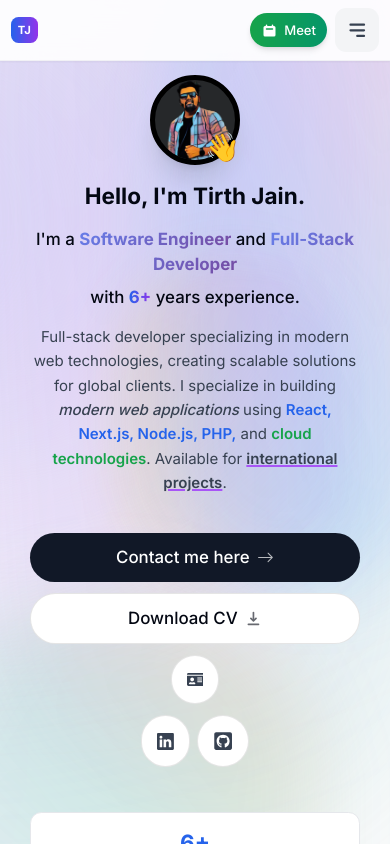
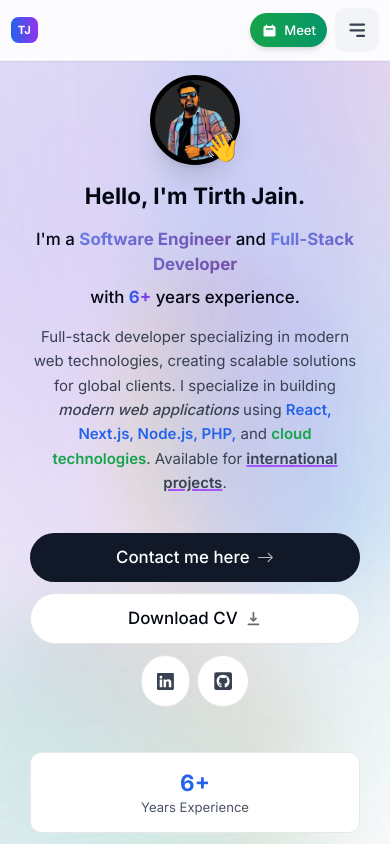
Before and after one commit to Tirth886/tirth-jain-dev, a Next.js app: page / in a window 390 px wide. Shown: the top 844 px of the page. Built offline with nearby package versions, Linux system fonts and the light colour scheme.

Commit message:
Hide profile card button on mobile; adjust visibility for better user experience

```diff
--- a/components/intro.tsx
+++ b/components/intro.tsx
@@ -147,7 +147,7 @@ export default function Intro() {
 
         <a
           onClick={() => setShowProfileCard(true)}
-          className="bg-white p-4 text-gray-700 hover:text-gray-950 flex items-center gap-2 rounded-full focus:scale-[1.15] hover:scale-[1.15] active:scale-105 transition cursor-pointer borderBlack mobile-button touch-friendly"
+          className="bg-white p-4 text-gray-700 hover:text-gray-950 hidden sm:flex items-center gap-2 rounded-full focus:scale-[1.15] hover:scale-[1.15] active:scale-105 transition cursor-pointer borderBlack mobile-button touch-friendly"
           aria-label="View Profile Card"
         >
           <FaIdCard />
```
